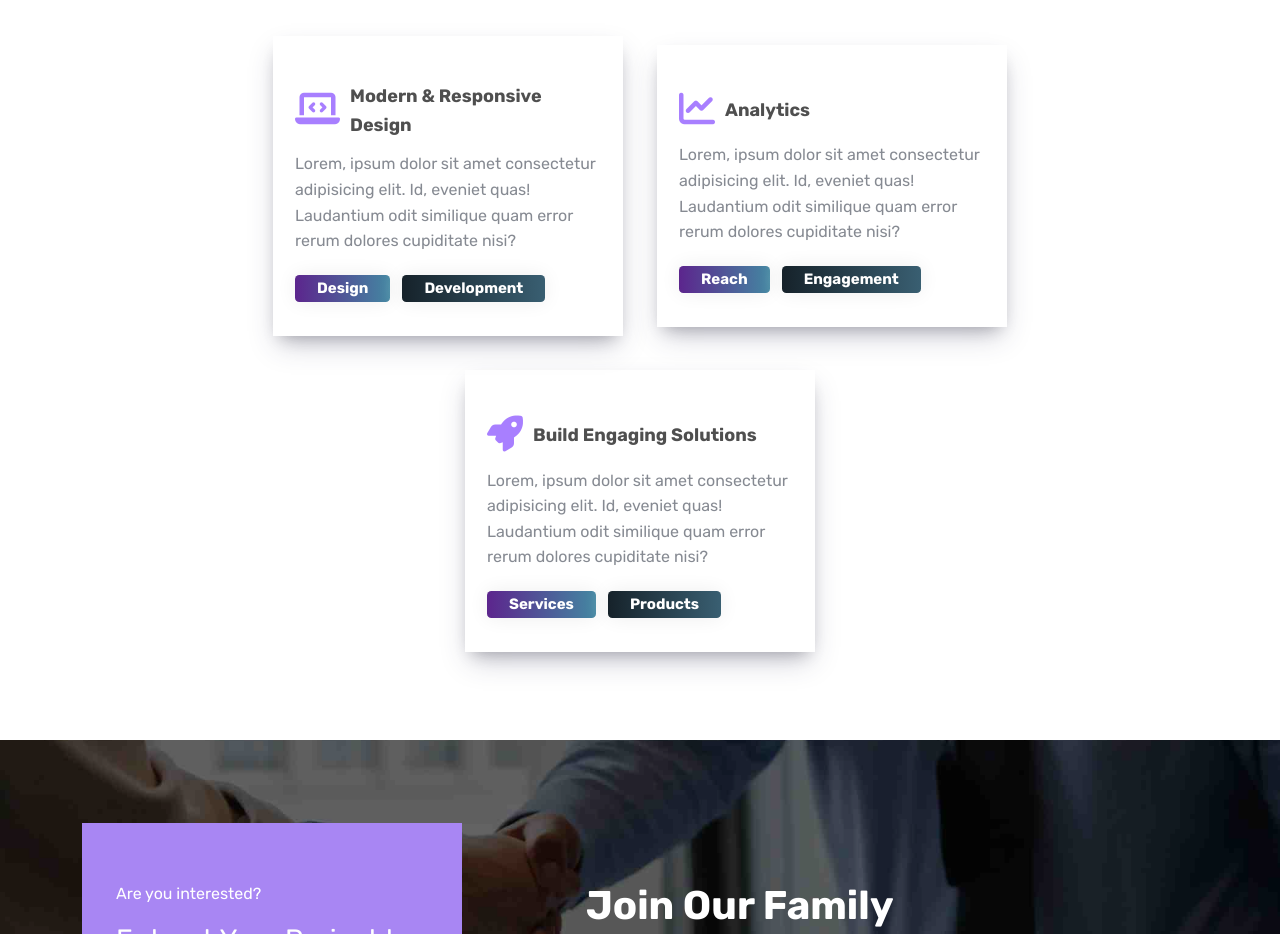
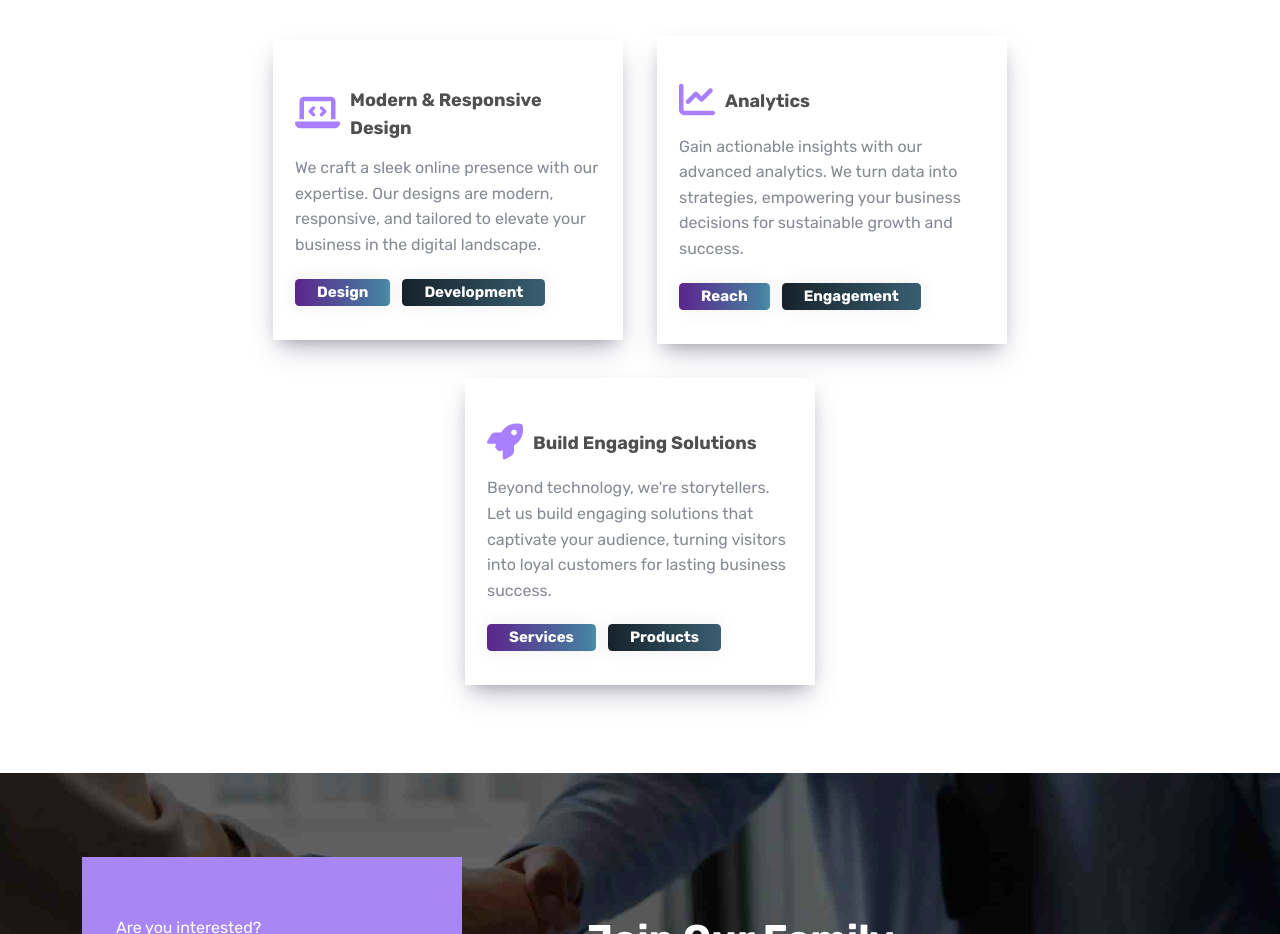
Before and after one commit to Yashcodes/CodeNesters-Frontend, a React (Create React App) app: page / in a window 1280 px wide. Shown: the part 2680-3614 px from the top of the page. Built offline with nearby package versions, Linux system fonts and the light colour scheme.

Commit message:
Changed business solution section content

```diff
--- a/src/components/BusinessProblemHome.jsx
+++ b/src/components/BusinessProblemHome.jsx
@@ -2,7 +2,6 @@ import { MDBBadge, MDBIcon } from "mdb-react-ui-kit";
 import React from "react";
 
 import "../styles/BusinessProblemHome.css";
-
 
 const BusinessProblemHome = () => {
   return (
@@ -11,17 +10,15 @@ const BusinessProblemHome = () => {
         <div className="container">
           <div className="business-prob-container">
             <div className="business-problem-head text-center">
-              <h4 className="prob-main-head" >
-                BUSINESS SOLUTION
-              </h4>
-              <h2 className="fs-1 fw-bold text-black" >
+              <h4 className="prob-main-head">BUSINESS SOLUTION</h4>
+              <h2 className="fs-1 fw-bold text-black">
                 We are expert people with great <br />
                 business solutions
               </h2>
             </div>
 
             <div className="business-prob-cards">
-              <div className="prob-card" id="prob-card-1" >
+              <div className="prob-card" id="prob-card-1">
                 <div className="card-head">
                   <div className="card-head-icon">
                     <MDBIcon fas icon="laptop-code" size="2x" />
@@ -33,9 +30,9 @@ const BusinessProblemHome = () => {
 
                 <div className="card-content">
                   <p>
-                    Lorem, ipsum dolor sit amet consectetur adipisicing elit.
-                    Id, eveniet quas! Laudantium odit similique quam error rerum
-                    dolores cupiditate nisi?
+                    We craft a sleek online presence with our expertise. Our
+                    designs are modern, responsive, and tailored to elevate your
+                    business in the digital landscape.
                   </p>
                 </div>
 
@@ -52,7 +49,7 @@ const BusinessProblemHome = () => {
                 </div>
               </div>
 
-              <div className="prob-card" id="prob-card-2" >
+              <div className="prob-card" id="prob-card-2">
                 <div className="card-head">
                   <div className="card-head-icon">
                     <MDBIcon fas icon="chart-line" size="2x" />
@@ -62,9 +59,9 @@ const BusinessProblemHome = () => {
 
                 <div className="card-content">
                   <p>
-                    Lorem, ipsum dolor sit amet consectetur adipisicing elit.
-                    Id, eveniet quas! Laudantium odit similique quam error rerum
-                    dolores cupiditate nisi?
+                    Gain actionable insights with our advanced analytics. We
+                    turn data into strategies, empowering your business
+                    decisions for sustainable growth and success.
                   </p>
                 </div>
 
@@ -81,7 +78,7 @@ const BusinessProblemHome = () => {
                 </div>
               </div>
 
-              <div className="prob-card" id="prob-card-2" >
+              <div className="prob-card" id="prob-card-2">
                 <div className="card-head">
                   <div className="card-head-icon">
                     <MDBIcon fas icon="rocket" size="2x" />
@@ -91,9 +88,9 @@ const BusinessProblemHome = () => {
 
                 <div className="card-content">
                   <p>
-                    Lorem, ipsum dolor sit amet consectetur adipisicing elit.
-                    Id, eveniet quas! Laudantium odit similique quam error rerum
-                    dolores cupiditate nisi?
+                    Beyond technology, we're storytellers. Let us build engaging
+                    solutions that captivate your audience, turning visitors
+                    into loyal customers for lasting business success.
                   </p>
                 </div>
 
```
